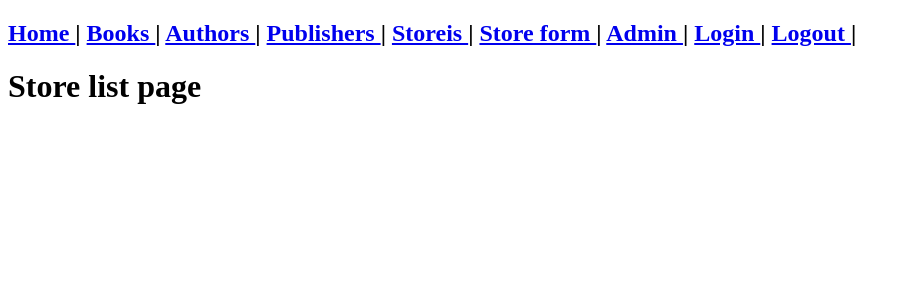
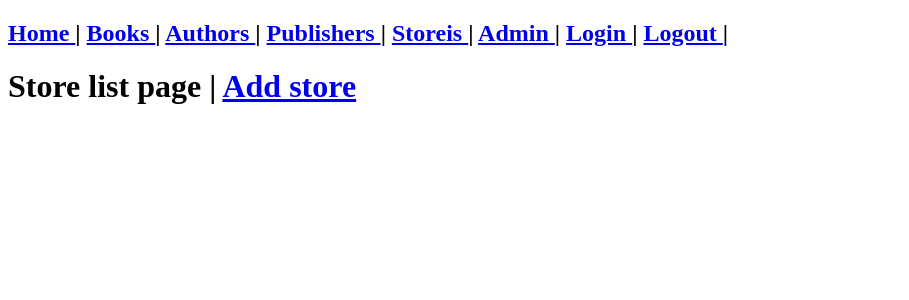
Before and after one commit to almel2/dz11_annotate_aggregate, a Django app: page /store/ in a window 1280 px wide. Shown: the top 300 px of the page, without its empty margins (0-909 px from the left). Run offline with Django 4.2, Linux system fonts and the light colour scheme; data that the repository does not hold is empty; parts of the project's set-up code (start-up, migrations or seed data) failed here and were passed over.

Commit message:
added delete store

```diff
--- a/accounts/templates/registration/logged_out.html
+++ b/accounts/templates/registration/logged_out.html
@@ -1,4 +1,4 @@
-{% extends 'registration/logged_out.html' %}
+{% extends 'registration/base.html' %}
 {% block main %}
 
 <p>You are logged out!</p>
--- a/polls/models.py
+++ b/polls/models.py
@@ -1,5 +1,5 @@
 from django.db import models
-
+from django.urls import reverse
 
 class Author(models.Model):
     name = models.CharField(max_length=150)
@@ -33,5 +33,8 @@ class Store(models.Model):
     name = models.CharField(max_length=150)
     book = models.ManyToManyField('polls.Book')
 
+    def get_absolute_url(self):
+        return reverse('store_detaile', kwargs={'pk_store': self.pk})
+
     def __str__(self):
         return f'Store - {self.name}'
--- a/polls/templates/polls/base.html
+++ b/polls/templates/polls/base.html
@@ -12,7 +12,6 @@
         <a href="{% url 'author_list' %}"> Authors </a> |
         <a href="{% url 'publisher_list' %}"> Publishers </a> |
         <a href="{% url 'store_list' %}"> Storeis </a> |
-        <a href="{% url 'store_add_form' %}"> Store form </a> |
         <a href="/admin/"> Admin </a> |
         {% if not request.user.is_authenticated %}
         <a href="{% url 'login' %}"> Login </a> |
--- a/polls/templates/polls/store_detaile.html
+++ b/polls/templates/polls/store_detaile.html
@@ -6,6 +6,7 @@
 
 {% block content %}
     <h1>Store detaile page</h1>
+    <h2><a href="{% url 'store_update' store.id %}">Update</a> | <a href="{% url 'store_delete' store.id%}"> Delete </a></h2>
     <h2><ul>
         <li>
             Store - {{ store.name }}
--- a/polls/templates/polls/store_list.html
+++ b/polls/templates/polls/store_list.html
@@ -5,7 +5,7 @@
 {% endblock %}
 
 {% block content %}
-    <h1>Store list page</h1>
+    <h1>Store list page | <a href="{% url 'store_add_form' %}"> Add store </a></h1>
     <ul>
         {% for store in storeis %}
             <li>
--- a/polls/urls.py
+++ b/polls/urls.py
@@ -20,14 +20,16 @@ urlpatterns = [
     # path('store/<int:pk_store>/', views.store_detaile, name='store_detaile'),
     path('store/', views.StoreList.as_view(), name='store_list'),
     # path('store/', views.store_list, name='store_list'),
+    #path('store-add/', views.store_add, name='store_add_form'),
+    path('store-add/', views.StoreAdd.as_view(), name='store_add_form'),
+    path('store-update/<int:pk_store>/', views.StoreUpdate.as_view(), name='store_update'),
+    path('store-delete/<int:pk_store>/', views.StoreDelete.as_view(), name='store_delete'),
 
     path('publisher/<int:pk_publisher>/', views.PublisherDetaile.as_view(), name='publisher_detaile'),
     # path('publisher/<int:pk_publisher>/', views.publisher_detaile, name='publisher_detaile'),
     path('publisher/', views.PublisherList.as_view(), name='publisher_list'),
     # path('publisher/', views.publisher_list, name='publisher_list'),
-    path('store-add/', views.store_add, name='store_add_form'),
+
 
     path('success/', views.success, name='success'),
-
-    path('accounts/login/', auth_views.LoginView.as_view()),
 ]
--- a/polls/views.py
+++ b/polls/views.py
@@ -1,9 +1,12 @@
 from django.shortcuts import render, get_object_or_404, redirect
 from django.contrib.auth.decorators import login_required
+from django.contrib.auth.mixins import LoginRequiredMixin
+from django.urls import reverse_lazy
+
 from .forms import AddStoreForm
 from .models import Book, Author, Store, Publisher
 from django.db.models import Avg, Max, Count
-from django.views.generic import ListView, DetailView
+from django.views.generic import ListView, DetailView, CreateView, DeleteView, UpdateView
 
 
 class Index(ListView):
@@ -18,15 +21,15 @@ class Index(ListView):
         return context
 
 
-def index(request):
-    books = Book.objects.all()
-    agg = books.aggregate(Max('rating'), Max('price'), Avg('price'), Count('id'))
-    ann = books.annotate(Count('publisher'))
-    context = {
-        'agg': agg,
-        'ann': ann,
-    }
-    return render(request, 'polls/index.html', context)
+# def index(request):
+#     books = Book.objects.all()
+#     agg = books.aggregate(Max('rating'), Max('price'), Avg('price'), Count('id'))
+#     ann = books.annotate(Count('publisher'))
+#     context = {
+#         'agg': agg,
+#         'ann': ann,
+#     }
+#     return render(request, 'polls/index.html', context)
 
 
 class BookList(ListView):
@@ -100,11 +103,12 @@ class StoreList(ListView):
     model = Store
     template_name = 'polls/store_list.html'
     context_object_name = 'storeis'
+    paginate_by = 10
 
-    def get_context_data(self, *, object_list=None, **kwargs):
-        context = super().get_context_data(**kwargs)
-        context['storeis'] = Store.objects.prefetch_related('book').all()
-        return context
+    #def get_context_data(self, *, object_list=None, **kwargs):
+    #    context = super().get_context_data(**kwargs)
+    #    context['storeis'] = Store.objects.prefetch_related('book').all()
+    #    return context
 
 
 # def store_list(request):
@@ -165,26 +169,46 @@ class PublisherDetaile(DetailView):
 #     return render(request, 'polls/publisher_detaile.html', context)
 
 
-@login_required(login_url='/accounts/login/')
-def store_add(request):
-    if request.method == 'POST':
-        form = AddStoreForm(request.POST)
-        if form.is_valid():
-            name_store = form.cleaned_data['name']
-            book_objects = form.cleaned_data['book']
-            try:
-                store_obj = Store.objects.create(name=name_store)
-                store_obj.book.add(*book_objects)
+# @login_required(login_url='/accounts/login/')
+# def store_add(request):
+#     if request.method == 'POST':
+#         form = AddStoreForm(request.POST)
+#         if form.is_valid():
+#             name_store = form.cleaned_data['name']
+#             book_objects = form.cleaned_data['book']
+#             try:
+#                 store_obj = Store.objects.create(name=name_store)
+#                 store_obj.book.add(*book_objects)
+#
+#                 return redirect('success')
+#             except:
+#                 form.add_error(None, 'Error create object')
+#     else:
+#         form = AddStoreForm()
+#     context = {
+#         'form': form,
+#     }
+#     return render(request, 'polls/store_add_form.html', context)
 
-                return redirect('success')
-            except:
-                form.add_error(None, 'Error create object')
-    else:
-        form = AddStoreForm()
-    context = {
-        'form': form,
-    }
-    return render(request, 'polls/store_add_form.html', context)
+
+class StoreAdd(LoginRequiredMixin, CreateView):
+    model = Store
+    form_class = AddStoreForm
+    template_name = 'polls/store_add_form.html'
+
+
+class StoreUpdate(UpdateView):
+    model = Store
+    form_class = AddStoreForm
+    template_name = 'polls/store_add_form.html'
+    pk_url_kwarg = 'pk_store'
+
+
+class StoreDelete(DeleteView):
+    model = Store
+    pk_url_kwarg = 'pk_store'
+    template_name = 'polls/store_delete.html'
+    success_url = reverse_lazy('store_list')
 
 
 def success(request):
```
Also changed, not shown: polls/templates/polls/store_delete.html (added, +13 -0 lines), polls/migrations/0001_initial.py.
